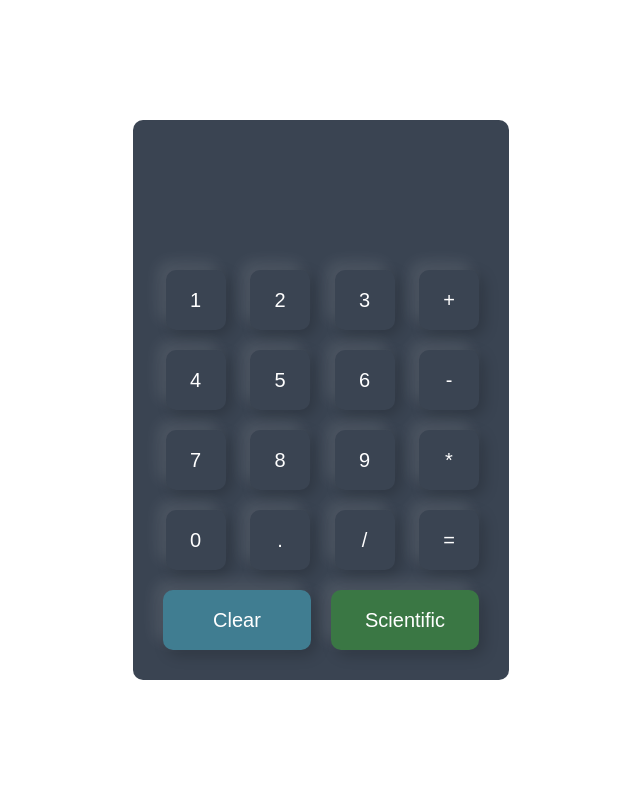
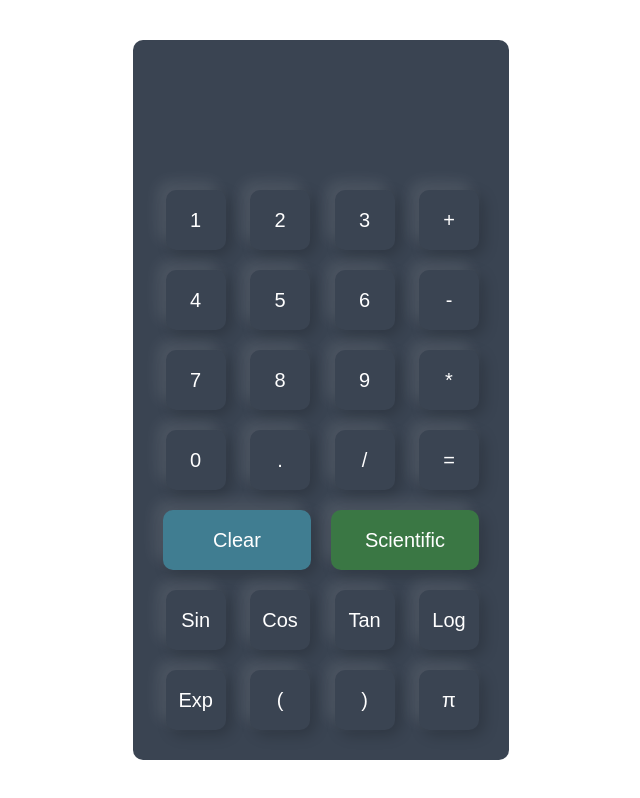
Before and after one commit to JoaoJorda/Calculadora-Javascript, a plain HTML site: page index.html in a window 1280 px wide. Both pictures are taken after a click on the button "Scientific". Shown: the whole page, without its empty margins (319-959 px from the left). Drawn offline with Linux system fonts and the light colour scheme.

Commit message:
readme pronto

```diff
--- a/index.html
+++ b/index.html
@@ -4,6 +4,7 @@
     <meta charset="UTF-8">
     <meta name="viewport" content="width=device-width, initial-scale=1.0">
     <link rel="stylesheet" href="style.css">
+    <link rel="shortcut icon" href="arquivo/calculator.png" type="image/x-icon">
     <title>Calculadora</title>
 </head>
 <body>
@@ -46,8 +47,24 @@
 
                 <div class="fim">
                     <input type="button" value="Clear" onclick="clearNumber()" class="clear">
-                    <input type="button" value="Scientific" onclick="" class="scientific">
+                    <input type="button" value="Scientific" onclick="viewScientific() " class="scientific" >
                 </div>
+
+                <div class="functionScientific hide_function">
+                    <input type="button" value="Sin" onclick="sin()">
+                    <input type="button" value="Cos" onclick="cos() ">
+                    <input type="button" value="Tan" onclick="tan()">
+                    <input type="button" value="Log" onclick="log()">
+                </div>
+
+                <div class="functionScientific hide_function">
+                    <input type="button" value="Exp" onclick=" exp()">
+                    <input type="button" value="(" onclick="addSing('(') ">
+                    <input type="button" value=")" onclick="addSing(')') ">
+                    <input type="button" value="π" onclick="pi()">
+                </div>
+
+
 
             </form>
         </div>
--- a/script.js
+++ b/script.js
@@ -1,19 +1,27 @@
 var display =document.getElementById('display');
+
+// função de adicionar numero ao display
 
 function addNumberTheCalculato(number){
     display.value= display.value + number;
     return display.value;
 }
 
+// função de limpar
+
 function clearNumber(){
     display.value="";
     return display;
 }
 
+//função de adicionar sinal
+
 function addSing(sing){
     display.value += sing;
     return display.value;
 }
+
+// Função de resultado
 
 function result() {
     var resultOperations = document.getElementById('display').value;
@@ -23,3 +31,57 @@ function result() {
         console.log("Error");
     }
 }
+
+// esconder intens da calculadora cientifica
+
+
+function viewScientific() {
+    var viewScientificElements = document.getElementsByClassName('hide_function');
+
+    for (var i = 0; i < viewScientificElements.length; i++) {
+        var element = viewScientificElements[i];
+
+        if (element.style.display === "none" || element.style.display === "") {
+            element.style.display = "block";
+        } else {
+            element.style.display = "none";
+        }
+    }
+}
+
+// função cientifica
+
+function sin(){
+    var number = parseFloat(document.getElementById('display').value);
+    var seno = Math.sin(number * Math.PI / 180);
+    document.getElementById('display').value = seno;
+}
+
+function cos(){
+    var number = parseFloat(document.getElementById('display').value);
+    var cosseno = Math.cos(number *Math.PI /180);
+    document.getElementById('display').value = cosseno;
+}
+
+function tan(){
+    var number = parseFloat(document.getElementById('display').value);
+    var tangente = Math.tan(number * Math.PI/180);
+    document.getElementById('display').value = tangente;
+}
+
+function log(){
+    var number = parseFloat(document.getElementById('display').value);
+    var logaritimo = Math.log(number);
+    document.getElementById('display').value = logaritimo;
+}
+
+function exp(){
+    var number = parseFloat(document.getElementById('display').value);
+    var exponencial = Math.exp(number);
+    document.getElementById('display').value = exponencial;
+}
+
+function pi(){
+    var display = document.getElementById('display');
+    display.value +=Math.PI;
+}
--- a/style.css
+++ b/style.css
@@ -71,3 +71,7 @@ form .display input{
 .calculator .fim .scientific{
     background-color: #3a7744;
 }
+
+.hide_function{
+    display: none;
+}
```
Also changed, not shown: arquivo/calculadora_pronta.png (added), arquivo/calculator.png (added), 1 other file.
